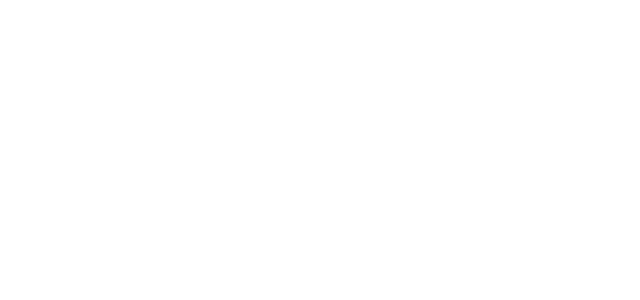
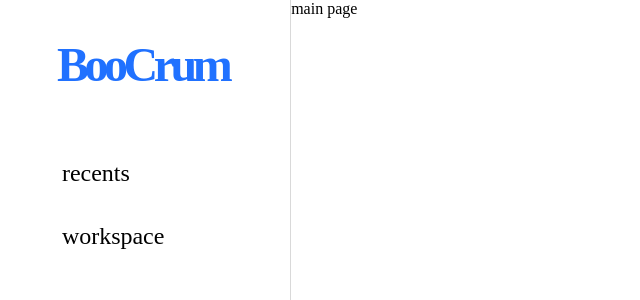
Before and after one commit to boostcampwm-2022/web22-BooCrum, a React (Create React App) app in the folder frontend/: page / in a window 1280 px wide. Shown: the top 300 px of the page, without its empty margins (0-640 px from the left). Built offline with nearby package versions, Linux system fonts and the light colour scheme.

Commit message:
feat: fe - 메인페이지 사이드바 구현 #10

```diff
--- a/frontend/src/App.tsx
+++ b/frontend/src/App.tsx
@@ -1,7 +1,8 @@
 import React from 'react';
+import Main from './pages/main';
 
 function App() {
-	return <div className="App">app입니다</div>;
+	return <Main />;
 }
 
 export default App;
--- a/frontend/src/global.style.tsx
+++ b/frontend/src/global.style.tsx
@@ -1,7 +1,7 @@
 import { createGlobalStyle } from 'styled-components';
 
 export const GlobalStyle = createGlobalStyle`
-  body {
-    color: #fff
+  body, p {
+    margin: 0;
   }
 `;
--- /dev/null
+++ b/frontend/src/pages/main/index.tsx
@@ -0,0 +1,18 @@
+import React from 'react';
+import styled from 'styled-components';
+import Sidebar from './sidebar.component';
+
+function Main() {
+	return (
+		<Wrapper>
+			<Sidebar />
+			main page
+		</Wrapper>
+	);
+}
+
+export default Main;
+
+const Wrapper = styled.div`
+	display: flex;
+`;
--- /dev/null
+++ b/frontend/src/pages/main/sidebar.component.tsx
@@ -0,0 +1,16 @@
+import React from 'react';
+import { Container, Logo, SidebarItem } from './sidebar.style';
+
+function Sidebar() {
+	return (
+		<Container>
+			<Logo>BooCrum</Logo>
+			<div className="sidebar-list">
+				<SidebarItem>recents</SidebarItem>
+				<SidebarItem>workspace</SidebarItem>
+			</div>
+		</Container>
+	);
+}
+
+export default Sidebar;
--- /dev/null
+++ b/frontend/src/pages/main/sidebar.style.tsx
@@ -0,0 +1,33 @@
+import styled from 'styled-components';
+
+export const Container = styled.div`
+	height: calc(100vh - 32px);
+	border-right: 1px solid #d9d9d9;
+
+	padding: 32px 62px 0 57px;
+
+	.sidebar-list {
+		font-size: 24px;
+		font-weight: 500;
+		line-height: 33px;
+		letter-spacing: -0.03px;
+
+		margin: 60px 5px;
+	}
+`;
+
+export const SidebarItem = styled.p`
+	cursor: pointer;
+
+	& + & {
+		margin-top: 30px;
+	}
+`;
+
+export const Logo = styled.div`
+	font-size: 48px;
+	font-weight: 800;
+	line-height: 65px;
+	color: #2071ff;
+	letter-spacing: -4.5px;
+`;
```
Also changed, not shown: 2 other files (tests, documents, lock files or other folders).
